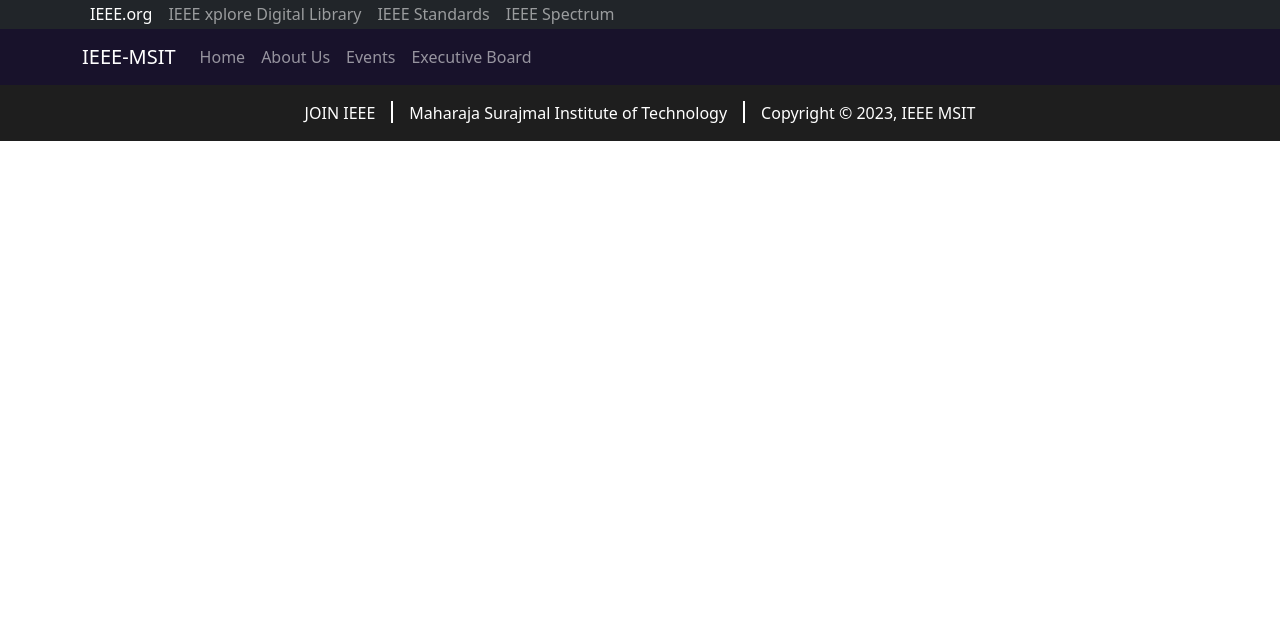
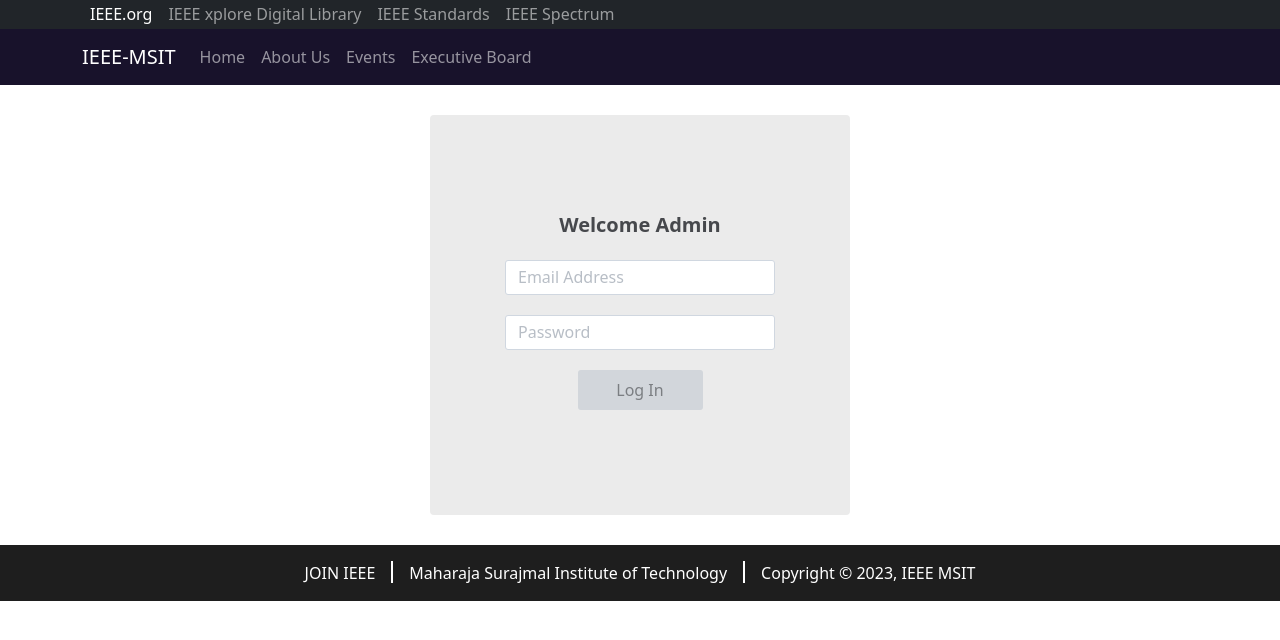
Before and after one commit to sidharthbh8/IEEE_MSIT, a React (Create React App) app in the folder client/: page /admin/login in a window 1280 px wide. Shown: the top 640 px of the page. Built offline with nearby package versions, Linux system fonts and the light colour scheme.

Commit message:
login frontend

```diff
--- a/client/src/App.js
+++ b/client/src/App.js
@@ -4,7 +4,6 @@ import EventPage from "./Pages/Event";
 import ExeCom from "./Pages/ExeCom";
 import Navbar from "./components/Common/Navbar";
 import Footer from "./components/Common/Footer";
-import SignUpPage from "./Pages/Signup";
 import AdminLogin from "./Pages/Admin/Login";
 import PostEvent from "./Pages/Admin/PostEvent";
 
@@ -17,9 +16,8 @@ function App() {
         <Route path="/home" element={<HomePage />} />
         <Route path="/events/:id/*" element={<EventPage />} />
         <Route path="/execom" element={<ExeCom />} />
-        {/* <Route path="/SignUp" element={<SignUpPage />} /> */}
-        <Route path="/admin/login" element={AdminLogin}/>
-        <Route path="/admin/postEvent" element={PostEvent}/>
+        <Route path="/admin/login" element={<AdminLogin />} />
+        <Route path="/admin/postEvent" element={PostEvent} />
       </Routes>
       <Footer />
     </BrowserRouter>
--- /dev/null
+++ b/client/src/Pages/Admin/Login/index.css
@@ -0,0 +1,92 @@
+.message-container {
+    width: 300px;
+}
+
+.message-container--error {
+    background-color: rgba(255, 0, 0, 0.5);
+    border-radius: 5px;
+    padding: 10px;
+}
+
+.message {
+    font-size: 20px;
+    font-weight: 700;
+    color: #46484c;
+    text-align: center;
+}
+
+.form-container {
+    display: flex;
+    flex-direction: column;
+    width: 420px;
+    height: 400px;
+    margin: 30px auto;
+    align-items: center;
+    justify-content: center;
+    background-color: rgb(235, 235, 235);
+    border-radius: 4px;
+}
+
+.inputs-container {
+    display: flex;
+    flex-direction: column;
+}
+
+.input {
+    width: 270px;
+    height: 35px;
+    margin: 10px;
+    font-size: 16px;
+    border: 1px solid #d0d7e0;
+    border-radius: 3px;
+    text-indent: 10px;
+}
+
+.input:focus {
+    text-indent: 10px;
+    outline: none;
+    transition: 0.2s linear;
+    box-shadow: 0px 0px 18px -2px rgba(0, 0, 0, 0.15);
+}
+
+.input::placeholder {
+    color: #b8bec6;
+    text-indent: 10px;
+}
+
+.input::placeholder-shown {
+    text-indent: 10px;
+}
+
+.input:nth-child(1) {
+    margin-top: 20px;
+}
+
+.buttons-container {
+    display: flex;
+    flex-direction: row;
+}
+
+.option {
+    width: 125px;
+    height: 40px;
+    margin: 10px;
+    border: none;
+    border-radius: 3px;
+    font-size: 16px;
+    background-color: #d2d6db;
+    color: #7b7e82;
+    outline: none;
+    cursor: pointer;
+}
+
+.option:hover {
+    transition: 0.25s linear all;
+    background-color: #969fad;
+    color: #fff;
+}
+
+.input--error {
+    border: 1px solid red;
+    box-shadow: 0px 0px 20px 0px rgba(255, 0, 0, 0.2);
+}
--- a/client/src/Pages/Admin/Login/index.jsx
+++ b/client/src/Pages/Admin/Login/index.jsx
@@ -1,9 +1,27 @@
 import React from 'react'
 
-const Login = () => {
+import "./index.css";
+const AdminLogin = () => {
   return (
-    <div>Login</div>
+    <div className="form-container">
+
+      <div className="message-container">
+        <div className="message">Welcome Admin</div>
+      </div>
+
+      <div className="inputs-container">
+        <input className="input input__email" type="text" placeholder="Email Address" name="uname" />
+
+        <input className="input input__password" type="password" placeholder="Password" name="pwd" />
+      </div>
+
+      <div className="buttons-container">
+        <button className="option option__login">Log In</button>
+        {/*
+        <button className="option option__signup">Sign Up</button> */}
+      </div>
+    </div>
   )
 }
 
-export default Login
+export default AdminLogin
```
